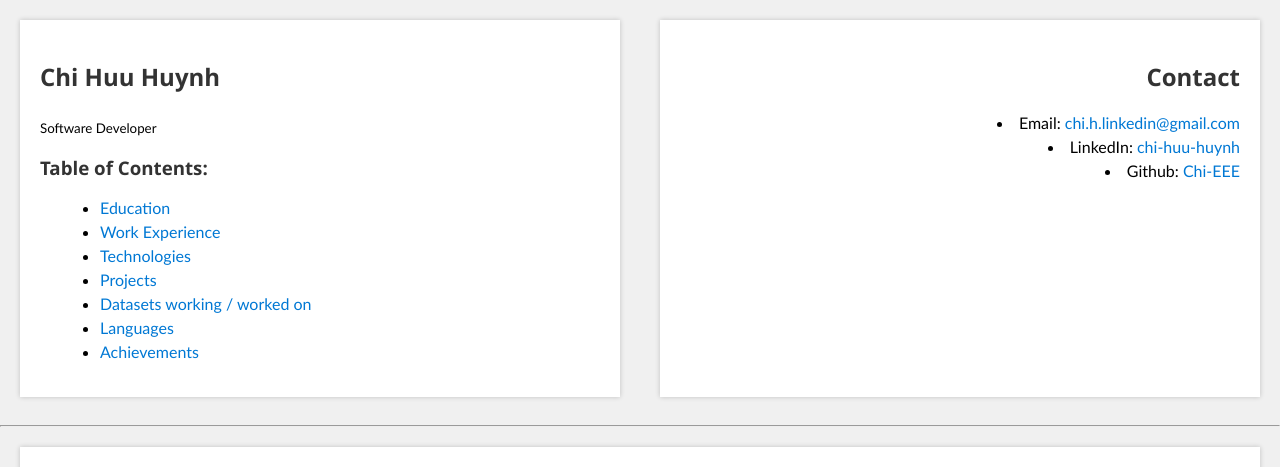
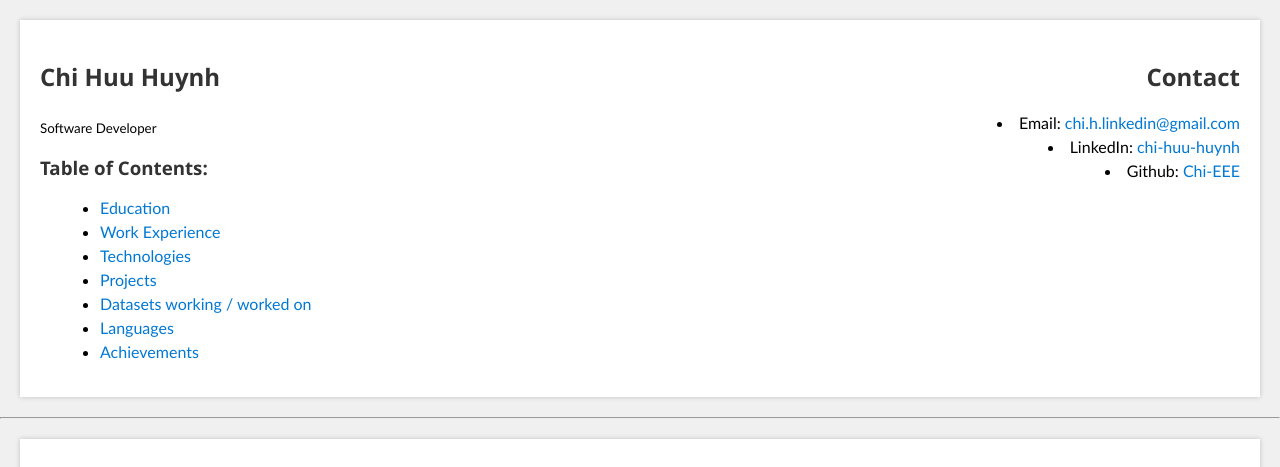
Before and after one commit to Chi-EEE/Data_Science-Portfolio, a SvelteKit app: page / in a window 1280 px wide. Shown: the top 467 px of the page. Built offline with nearby package versions, Linux system fonts and the light colour scheme.

Commit message:
Fix to main section

```diff
--- a/src/routes/+page.svelte
+++ b/src/routes/+page.svelte
@@ -68,8 +68,10 @@
     }
 
     /* Style headings */
-	h1, h2, h3 {
-	font-family: 'Segoe UI', Tahoma, Geneva, Verdana, sans-serif;
+    h1,
+    h2,
+    h3 {
+      font-family: "Segoe UI", Tahoma, Geneva, Verdana, sans-serif;
       color: #333;
     }
 
@@ -115,8 +117,8 @@
   </style>
 </svelte:head>
 
-<div style="display: flex; flex-direction: row;">
-  <section style="width: 50%;" id="main">
+<section style="display: flex; flex-direction: row;">
+  <div style="width: 50%;" id="main">
     <h1>Chi Huu Huynh</h1>
     <sub>Software Developer</sub>
     <h3 id="table_of_contents">Table of Contents:</h3>
@@ -127,11 +129,8 @@
         </li>
       {/each}
     </ul>
-  </section>
-  <section
-    style="width: 50%; text-align:right; align-items:right;"
-    id="contact"
-  >
+  </div>
+  <div style="width: 50%; text-align:right; align-items:right;" id="contact">
     <h2>Contact</h2>
     <ul style="text-align: right; list-style-position: inside;">
       <li style="margin-top: 5px;">
@@ -149,8 +148,8 @@
         Github: <a href="https://github.com/Chi-EEE">Chi-EEE</a>
       </li>
     </ul>
+  </div>
 </section>
-</div>
 
 {#each categories as category}
   <Category {category} />
```
Lines whose indentation alone changed are shown as unchanged.
